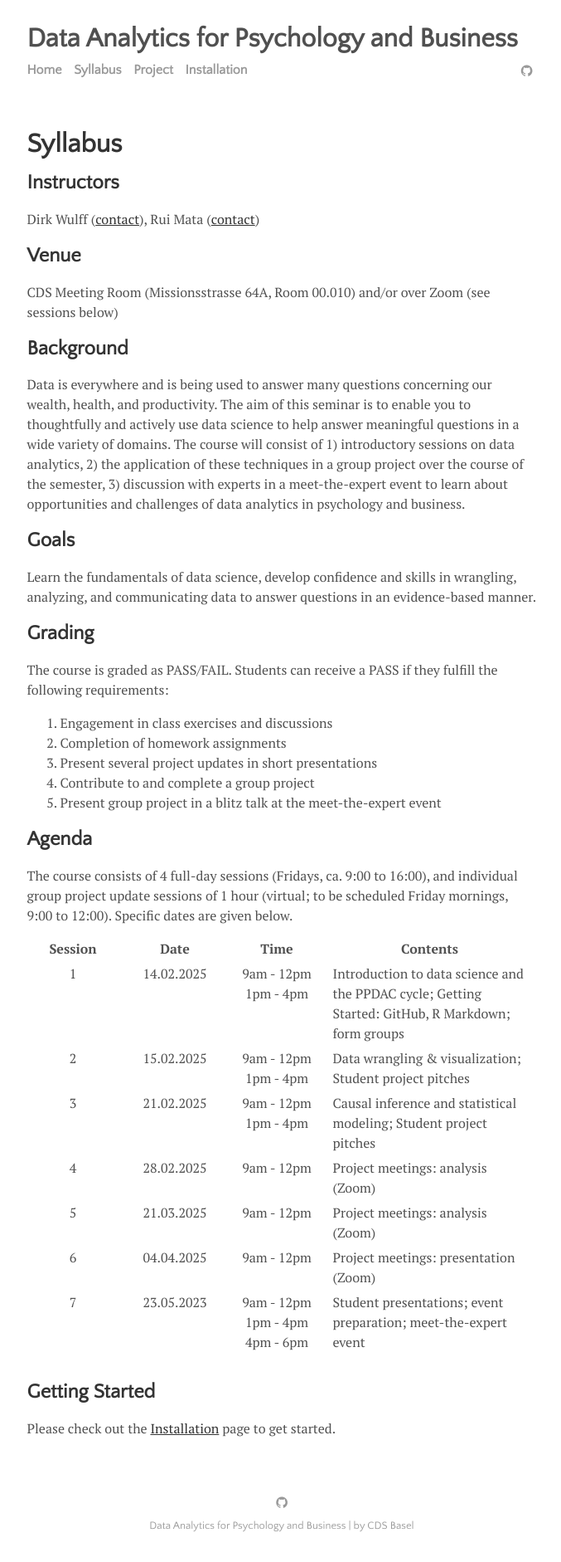
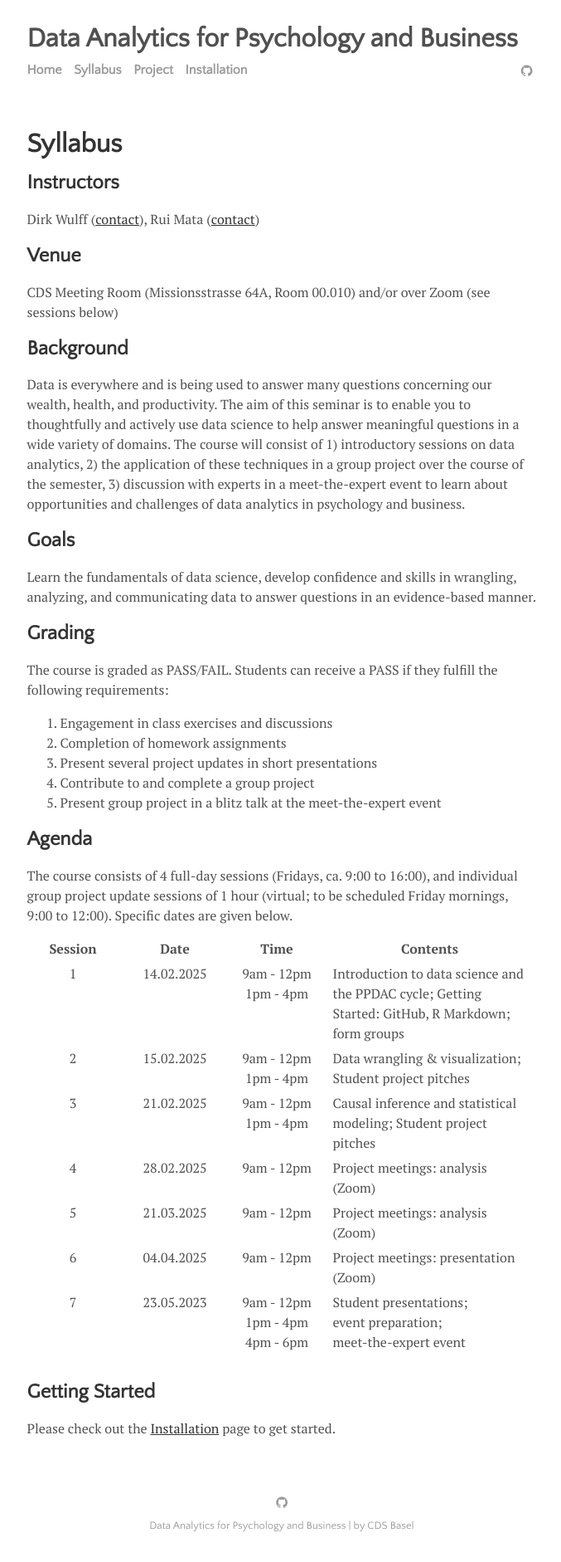
Before and after one commit to cdsbasel/dataanalytics_2025, a Jekyll site: the page built from menu/syllabus.md, in a window 1280 px wide. Shown: the whole page at 83% size, without its empty margins (300-977 px from the left). Built offline with Jekyll 4.4.1, drawn with Linux system fonts in a browser that asks for light colours.

```diff
--- a/menu/syllabus.md
+++ b/menu/syllabus.md
@@ -86,7 +86,7 @@ td {
   <td style="text-align:center">7</td>
   <td style="text-align:center">23.05.2023</td>
   <td style="text-align:center">9am - 12pm<br>1pm - 4pm<br>4pm - 6pm</td>
-  <td>Student presentations; event preparation; meet-the-expert event</td>
+  <td>Student presentations;<br> event preparation;<br> meet-the-expert event</td>
 </tr>
 </table>
 
```
